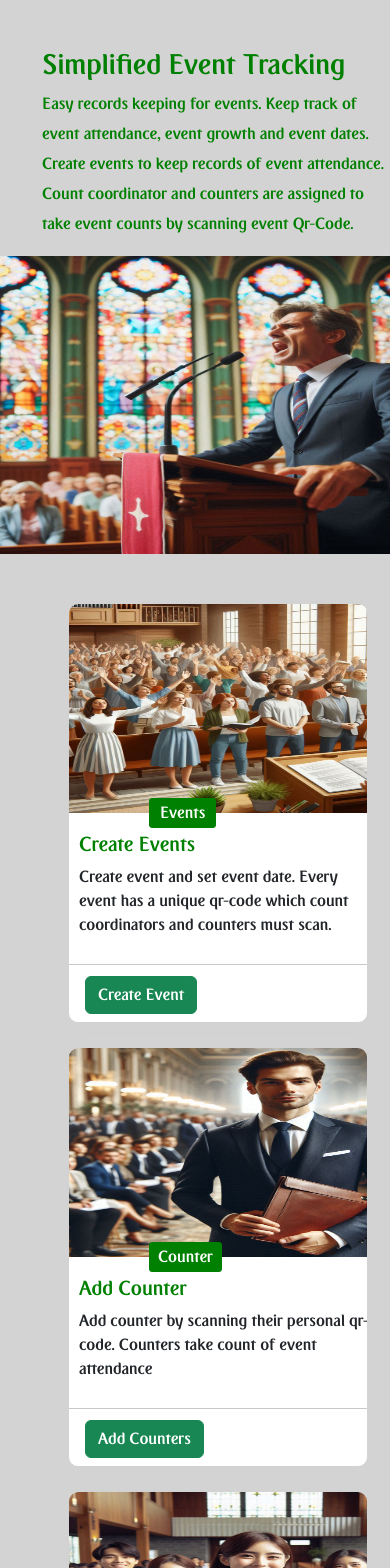
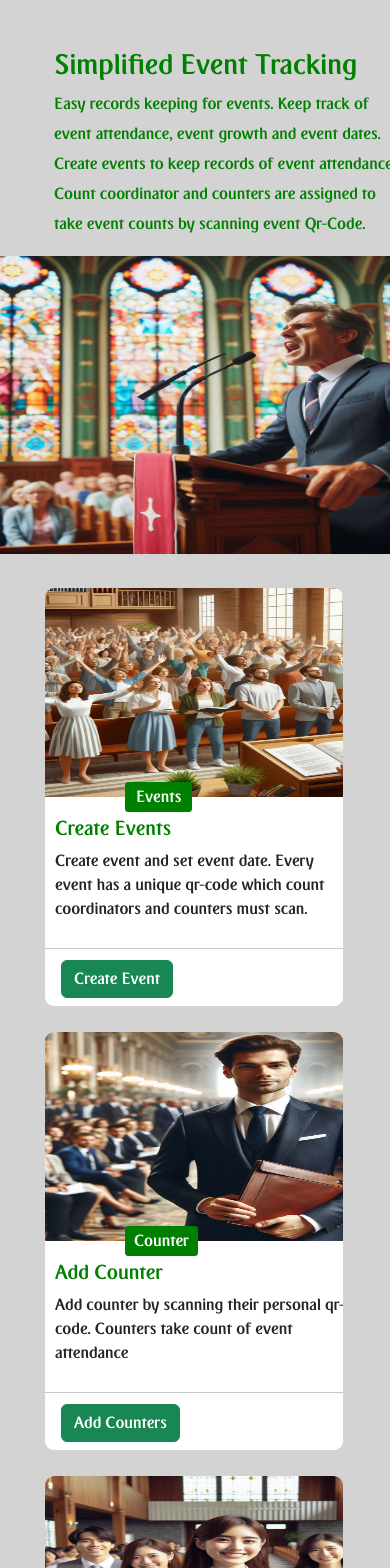
Before and after one commit to AbiolaDave/EventTrackPro, a React (Vite) app: page /eventtrackpro/adminbody in a window 390 px wide. Shown: the top 1568 px of the page. Built offline with nearby package versions, Linux system fonts and the light colour scheme.

Commit message:
css changes

```diff
--- a/src/Components/Admin/AdminBody.jsx
+++ b/src/Components/Admin/AdminBody.jsx
@@ -12,7 +12,7 @@ const AdminBody = (props) => {
   return (
     <>
       {/* <div> */}
-      <div className="heroe">
+      <div className="heroe container-fluid">
         <div className="container d-flex cov">
           <div className="simplified">
             <img src={img13} alt="" />
--- a/src/Components/MainNavbar.jsx
+++ b/src/Components/MainNavbar.jsx
@@ -2,7 +2,13 @@ import { library } from "@fortawesome/fontawesome-svg-core";
 import { faBell, faCoffee } from "@fortawesome/free-solid-svg-icons";
 import { FontAwesomeIcon } from "@fortawesome/react-fontawesome";
 import React, { useEffect, useState } from "react";
+import { useDispatch, useSelector } from "react-redux";
 import { useNavigate } from "react-router-dom";
+import {
+  addCounter,
+  startNewEvent,
+  viewEvent,
+} from "../Components/redux/newEvent";
 import countlogo from "../multimedia/attendance-logo1.jpeg";
 library.add(faCoffee);
 
@@ -11,6 +17,10 @@ const style = {
 };
 
 const MainNavbar = (props) => {
+  const dispatch = useDispatch();
+
+  const createNewEvent = useSelector((state) => state);
+
   const [numb, setnumb] = useState(0);
   const [visible, setvisible] = useState(false);
 
--- a/src/Pages/adminPage.css
+++ b/src/Pages/adminPage.css
@@ -116,7 +116,7 @@
 .heroes {
   height: 130vh;
 }
-.nav-det{
+.nav-det {
   display: none !important;
 }
 
@@ -163,14 +163,14 @@
   }
   .blog-grid {
     display: grid;
-    padding: 3rem !important;
+    padding: 2rem !important;
     gap: 2rem;
     position: relative;
     grid-template-columns: repeat(1, 300px) !important;
     grid-template-rows: repeat(3, 420px) !important;
     font-family: emirates;
     height: 400px;
-    margin-left: 20px;
+    margin-left: 0px;
   }
   .box0 {
     border: 1px solid lightgray;
```
